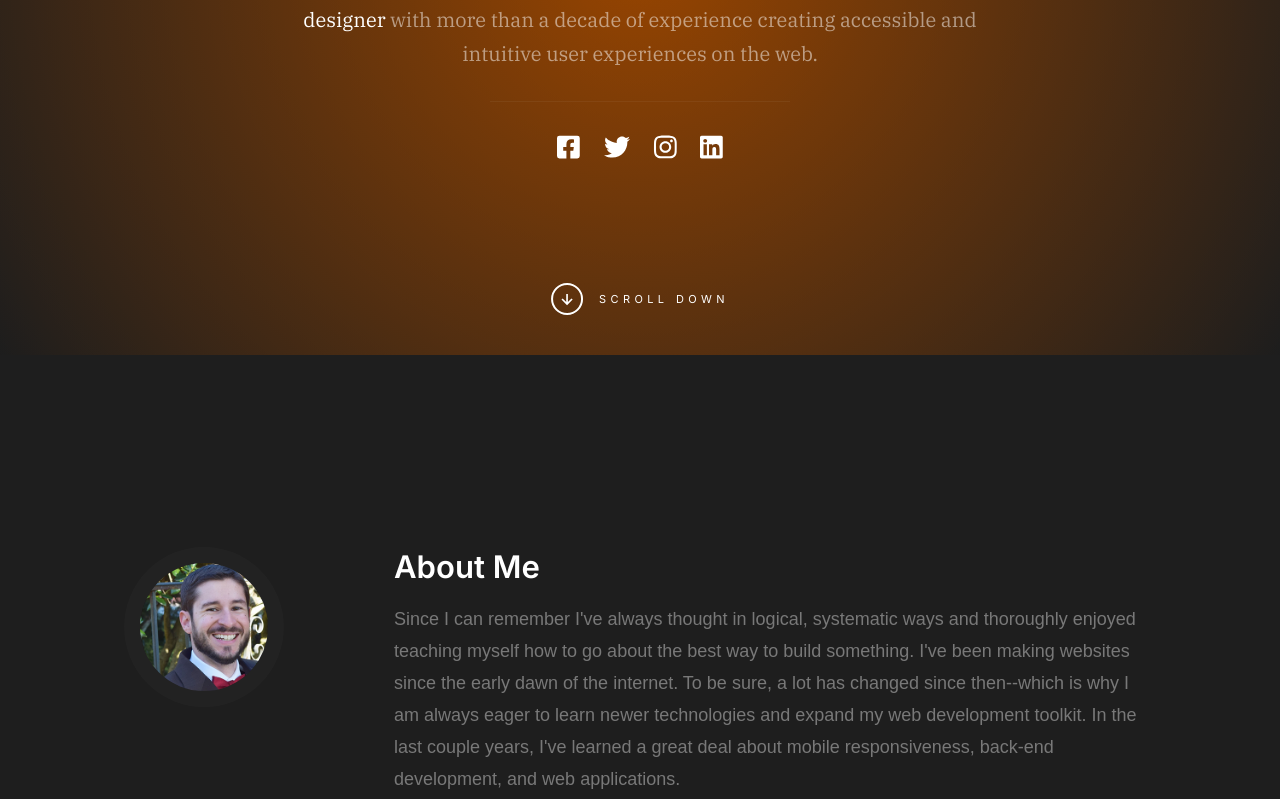
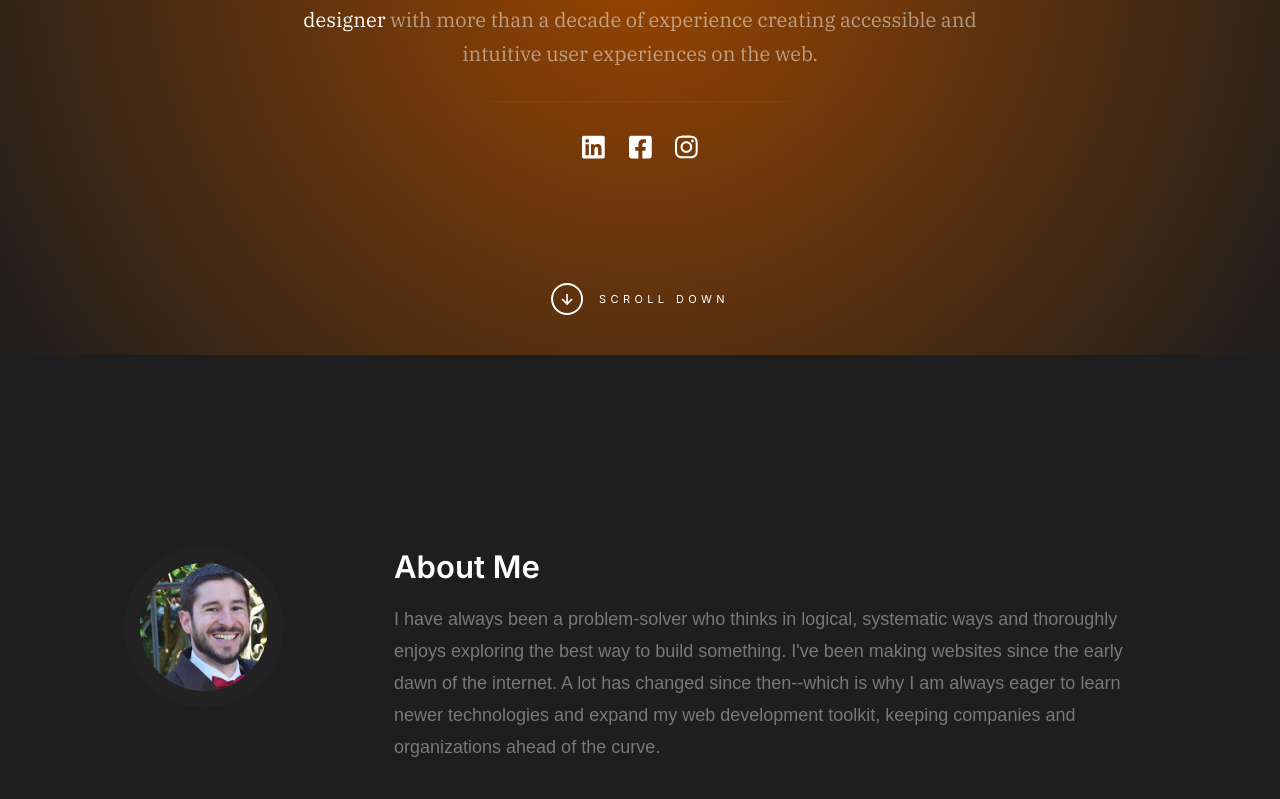
Before and after one commit to mattrenfer/resume-site, a React (Create React App) app: page / in a window 1280 px wide. Shown: the part 461-1260 px from the top of the page. Built offline with nearby package versions, Linux system fonts and the light colour scheme.

Commit message:
Social Links

```diff
--- a/src/App.js
+++ b/src/App.js
@@ -15,8 +15,8 @@ class App extends Component {
         <Hero resumeData={resumeData} />
         <About resumeData={resumeData} />
         <Resume resumeData={resumeData} />
-        <Portfolio />
-        <Footer />
+        <Portfolio resumeData={resumeData} />
+        <Footer resumeData={resumeData} />
       </div>
     );
   }
--- a/src/components/footer/footer.js
+++ b/src/components/footer/footer.js
@@ -1,6 +1,7 @@
 import React, { Component } from "react";
 export default class Footer extends Component {
   render() {
+    let resumeData = this.props.resumeData;
     return (
       <React.Fragment>
         {/*generated code*/}
@@ -9,23 +10,18 @@ export default class Footer extends Component {
             <div className="column large-4 medium-6 w-1000-stack s-footer__social-block">
               <ul className="s-footer__social">
                 <li>
-                  <a href="#0">
+                  <a href={resumeData.linkedin}>
+                    <i className="fab fa-linkedin-in" aria-hidden="true" />
+                  </a>
+                </li>
+                <li>
+                  <a href={resumeData.facebook}>
                     <i className="fab fa-facebook-f" aria-hidden="true" />
                   </a>
                 </li>
                 <li>
-                  <a href="#0">
-                    <i className="fab fa-twitter" aria-hidden="true" />
-                  </a>
-                </li>
-                <li>
-                  <a href="#0">
+                  <a href={resumeData.instagram}>
                     <i className="fab fa-instagram" aria-hidden="true" />
-                  </a>
-                </li>
-                <li>
-                  <a href="#0">
-                    <i className="fab fa-linkedin-in" aria-hidden="true" />
                   </a>
                 </li>
               </ul>
--- a/src/components/hero/hero.js
+++ b/src/components/hero/hero.js
@@ -22,18 +22,14 @@ export default class Hero extends Component {
                   on the web.
                 </h3>
                 <div className="s-hero__content-social">
-                  <a href="#0">
+                  <a href={resumeData.linkedin}>
+                    <i className="fab fa-linkedin" aria-hidden="true" />
+                  </a>
+                  <a href={resumeData.facebook}>
                     <i className="fab fa-facebook-square" aria-hidden="true" />
                   </a>
-                  <a href="#0">
-                    <i className="fab fa-twitter" aria-hidden="true" />
-                  </a>
-                  <a href="#0">
+                  <a href={resumeData.instagram}>
                     <i className="fab fa-instagram" aria-hidden="true" />
-                  </a>
-
-                  <a href="#0">
-                    <i className="fab fa-linkedin" aria-hidden="true" />
                   </a>
                 </div>
               </div>{" "}
--- a/src/resumeData.js
+++ b/src/resumeData.js
@@ -7,9 +7,12 @@ let resumeData = {
   state: "GA",
   phone: "203 788 8782",
   email: "mr.renfer@gmail.com",
+  facebook: "https://www.facebook.com/matt.renfer",
+  linkedin: "https://www.linkedin.com/in/mattrenfer/",
+  instagram: "https://www.instagram.com/mattrenfer/",
 
   aboutMe:
-    "Since I can remember I've always thought in logical, systematic ways and thoroughly enjoyed teaching myself how to go about the best way to build something. I've been making websites since the early dawn of the internet. To be sure, a lot has changed since then--which is why I am always eager to learn newer technologies and expand my web development toolkit. In the last couple years, I've learned a great deal about mobile responsiveness, back-end development, and web applications.",
+    "I have always been a problem-solver who thinks in logical, systematic ways and thoroughly enjoys exploring the best way to build something. I've been making websites since the early dawn of the internet. A lot has changed since then--which is why I am always eager to learn newer technologies and expand my web development toolkit, keeping companies and organizations ahead of the curve.",
 
   work: [
     {
```
